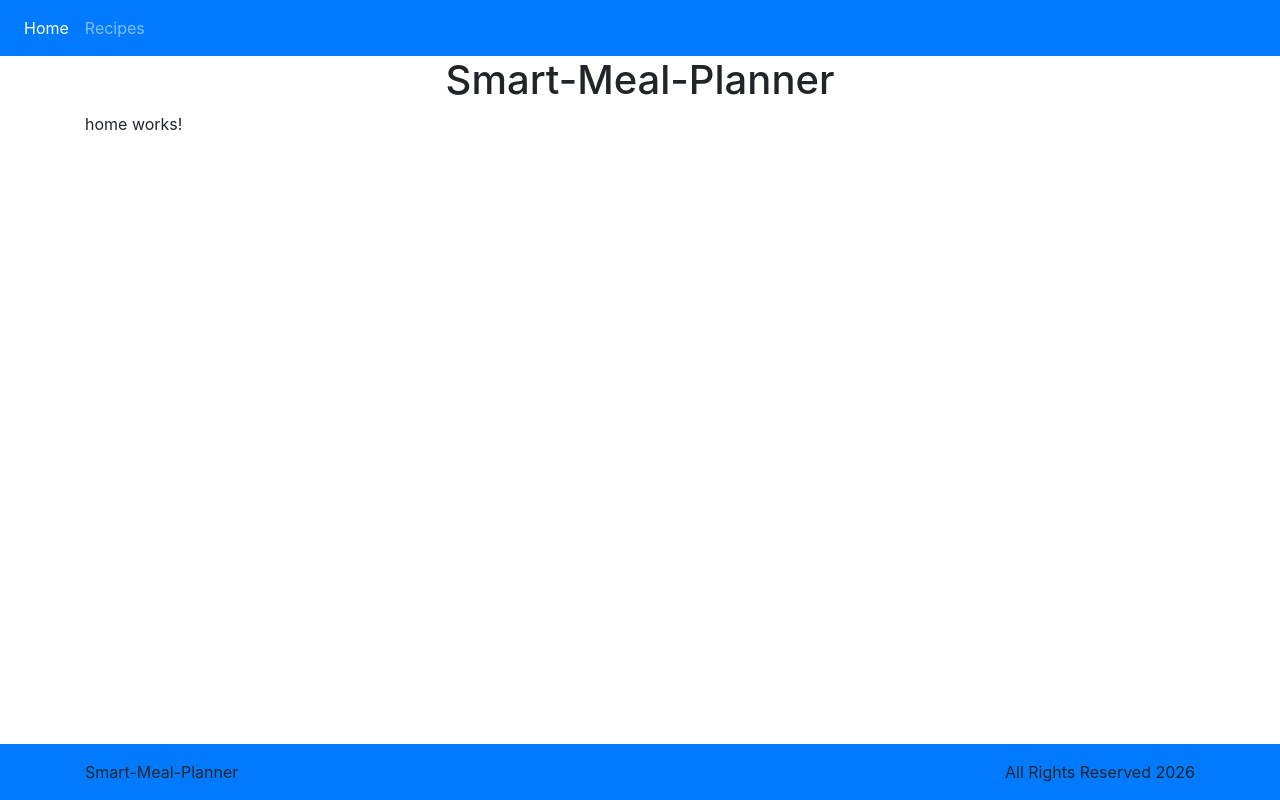
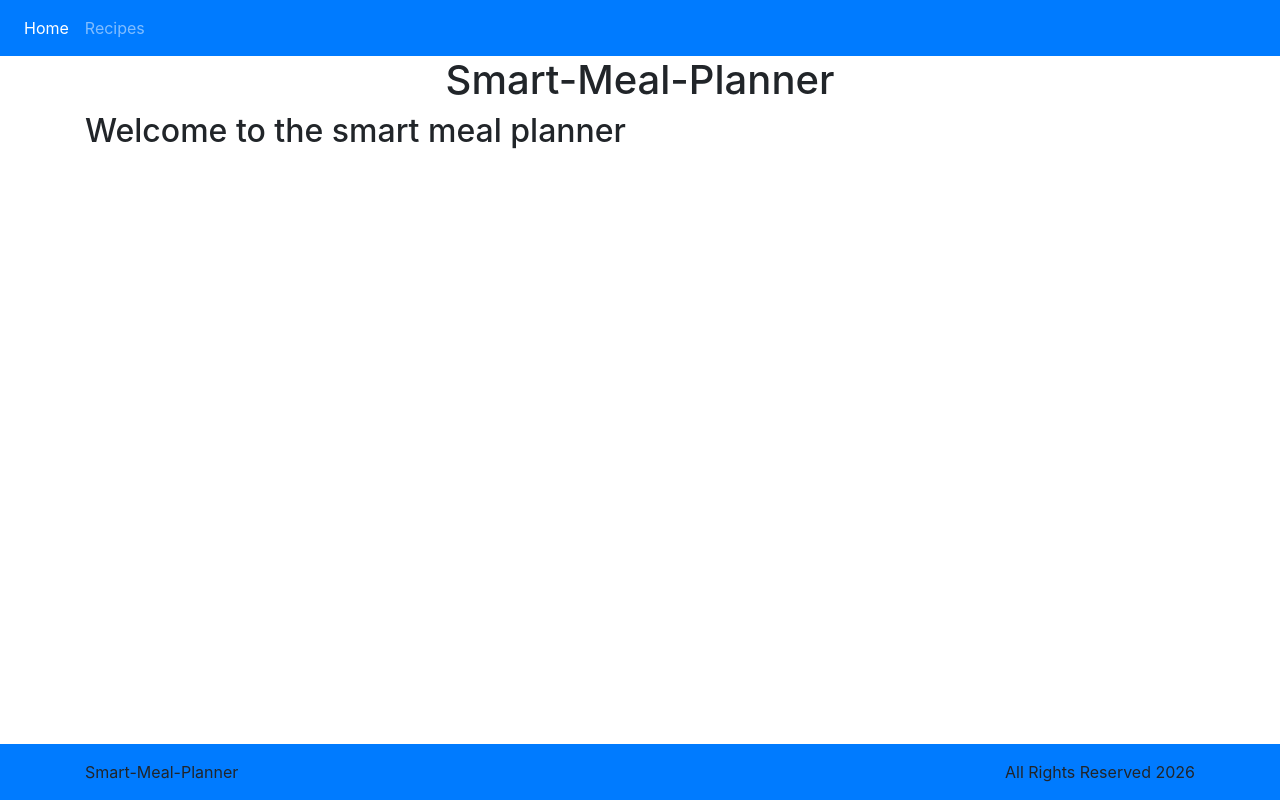
Before and after one commit to mashavaprince09/Smart-Meal-Planner, an Angular app: page /home in a window 1280 px wide. Built offline with nearby package versions, Linux system fonts and the light colour scheme; no server answers.

Commit message:
Update home page

```diff
--- a/src/app/components/home/home.html
+++ b/src/app/components/home/home.html
@@ -1 +1 @@
-<p>home works!</p>
+<h2>Welcome to the smart meal planner</h2>
```
